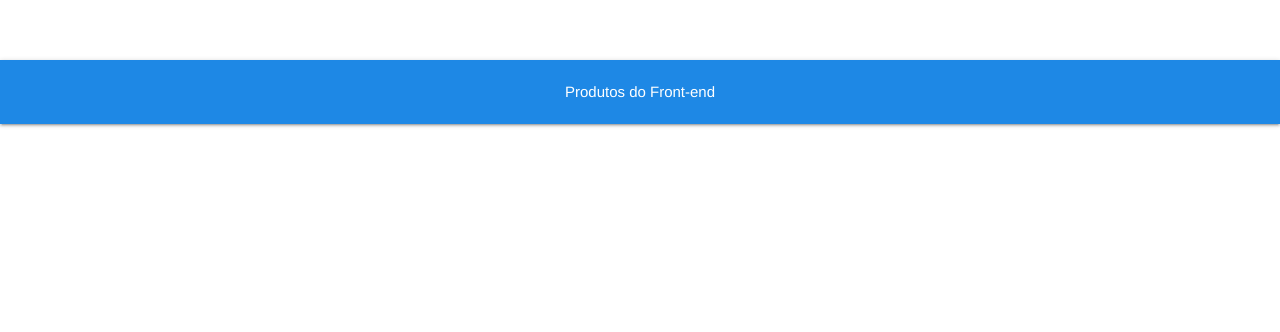
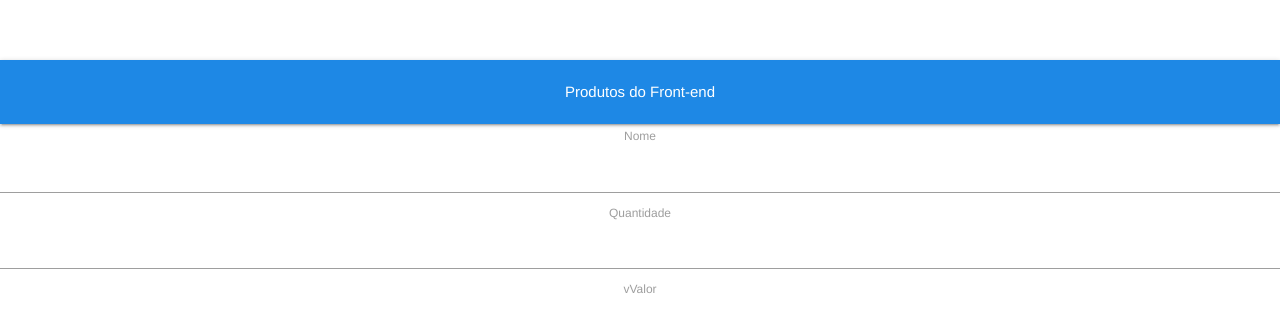
Before and after one commit to Edivansanto5/ConsumindoApi-axios, a Vue app in the folder Consumindo-API-axios/consumindo-api-axios/: page / in a window 1280 px wide. Shown: the top 332 px of the page. Built offline with nearby package versions, Linux system fonts and the light colour scheme.

Commit message:
criando as proprieadades dos campus do formulario

```diff
--- a/Consumindo-API-axios/consumindo-api-axios/src/components/FornCadastro.vue
+++ b/Consumindo-API-axios/consumindo-api-axios/src/components/FornCadastro.vue
@@ -7,7 +7,12 @@
         </nav>
         <div class="conteiner">
             <form>
-
+                <label>Nome</label>
+                <input type="text">
+                <label>Quantidade</label>
+                <input type="text">
+                <label>vValor</label>
+                <input type="text">
             </form>
             <thead>
                 <tr>
```
